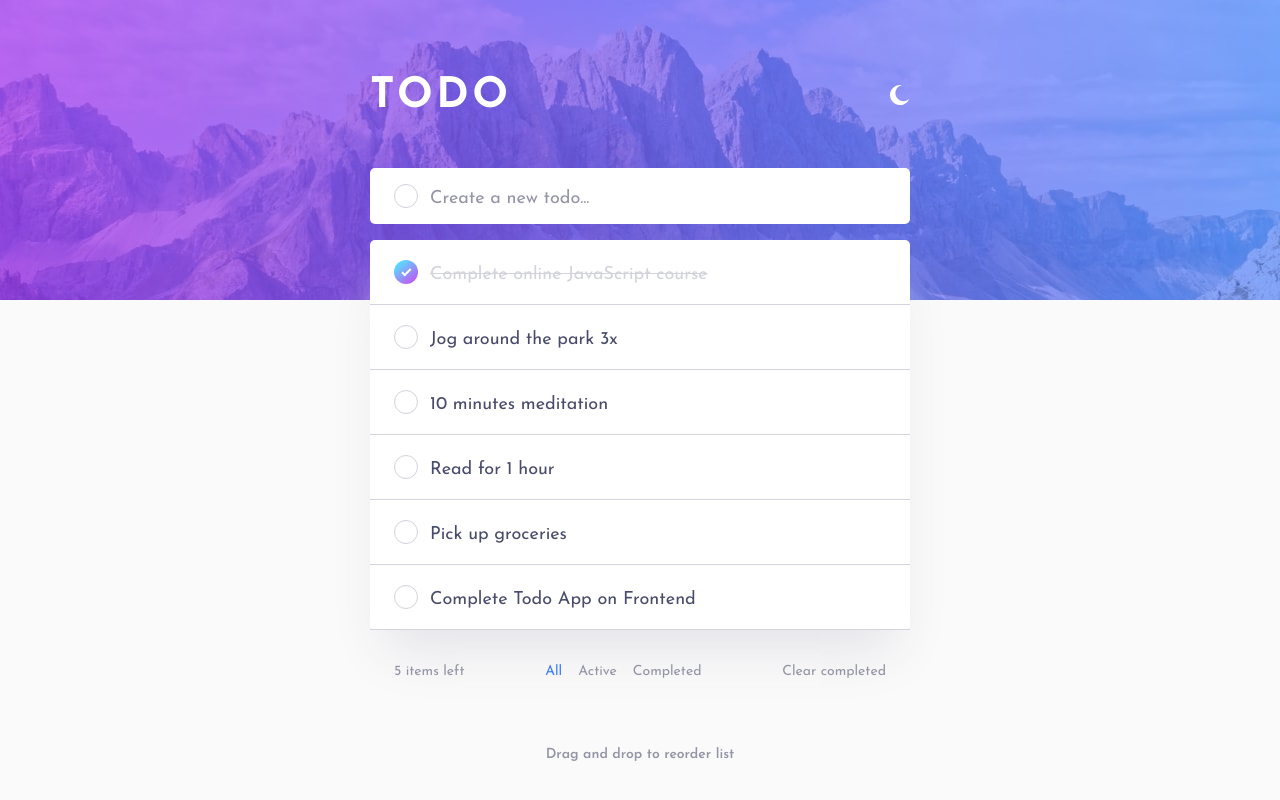
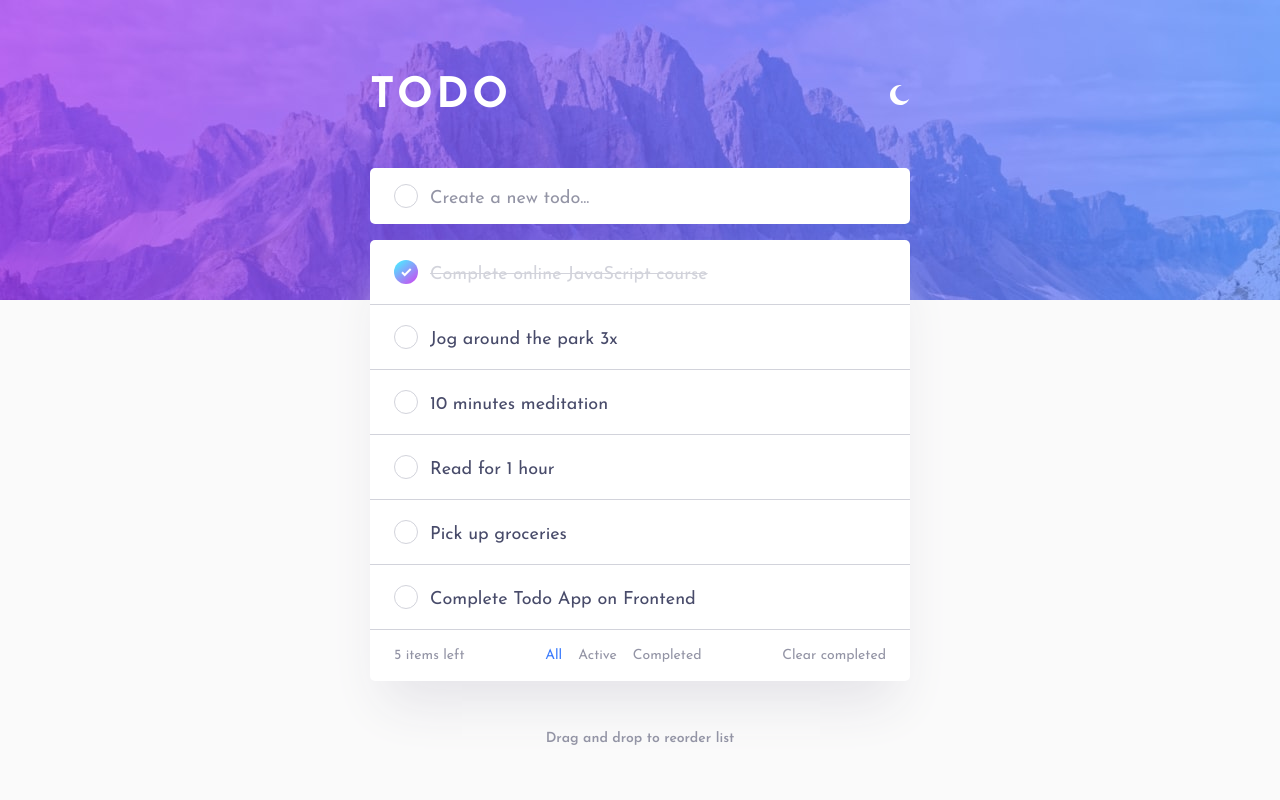
Before and after one commit to AWitam/frontend-mentor, a React (Create React App) app in the folder react-todo/: page / in a window 1280 px wide. Built offline with nearby package versions, Linux system fonts and the light colour scheme.

Commit message:
main component refactor - excluded status bar from dropabble context

```diff
--- a/react-todo/src/App.js
+++ b/react-todo/src/App.js
@@ -10,7 +10,6 @@ import Background from "./components/Background/Background";
 
 function App() {
   const [theme, setTheme] = useState("lightMode");
-  //const [mode, setMode] = useState('lightMode')
 
   const setMode = (mode) => {
     window.localStorage.setItem("theme", mode);
--- a/react-todo/src/components/Form/Main.js
+++ b/react-todo/src/components/Form/Main.js
@@ -3,8 +3,7 @@ import { device } from "../../theme/mediaQueries";
 import Input from "./Input";
 import ToDoContainer from "./ToDoContainer";
 import ToDo from "./ToDo";
-import Summary from "./Summary";
-import StatusBar from "./StatusBar";
+
 import Info from "./Info";
 import { useState, useReducer, useEffect } from "react";
 import store from "../../reducer/store";
@@ -103,8 +102,13 @@ const Main = () => {
   return (
     <StyledMain>
       <Input addTask={handleAddTask} />
+      <div>
         <DragDropContext onDragEnd={onDragEnd}>
-        <ToDoContainer>
+          <ToDoContainer
+            todosLeft={itemsLeft}
+            onClear={handleClearCompleted}
+            onFilterChange={handleFilterChange}
+          >
             {filteredTodos.map((todo, index) => (
               <ToDo
                 key={todo.id}
@@ -118,9 +122,7 @@ const Main = () => {
             ))}
           </ToDoContainer>
         </DragDropContext>
-      <Summary todosLeft={itemsLeft} onClear={handleClearCompleted}>
-        <StatusBar onFilterChange={handleFilterChange} />
-      </Summary>
+      </div>
 
       <Info />
     </StyledMain>
--- a/react-todo/src/components/Form/ToDoContainer.js
+++ b/react-todo/src/components/Form/ToDoContainer.js
@@ -1,5 +1,7 @@
 import styled from "styled-components";
 import { Droppable } from "react-beautiful-dnd";
+import Summary from "./Summary";
+import StatusBar from "./StatusBar";
 
 const StyledToDoContainer = styled.div`
   background-color: ${({ theme }) => theme.todoContainer};
@@ -8,19 +10,21 @@ const StyledToDoContainer = styled.div`
   box-shadow: 0 3.5rem 5rem -1.5rem ${({ theme }) => theme.shadowColor};
 `;
 
-const ToDoContainer = ({ children }) => {
+const ToDoContainer = ({ children, todosLeft, onClear, onFilterChange }) => {
   return (
+    <StyledToDoContainer>
       <Droppable droppableId="droppable">
         {(provided) => (
-        <StyledToDoContainer
-          ref={provided.innerRef}
-          {...provided.droppableProps}
-        >
+          <div ref={provided.innerRef} {...provided.droppableProps}>
             {children}
             {provided.placeholder}
-        </StyledToDoContainer>
+          </div>
         )}
       </Droppable>
+      <Summary todosLeft={todosLeft} onClear={onClear}>
+        <StatusBar onFilterChange={onFilterChange} />
+      </Summary>
+    </StyledToDoContainer>
   );
 };
 
```
Lines whose indentation alone changed are shown as unchanged.
